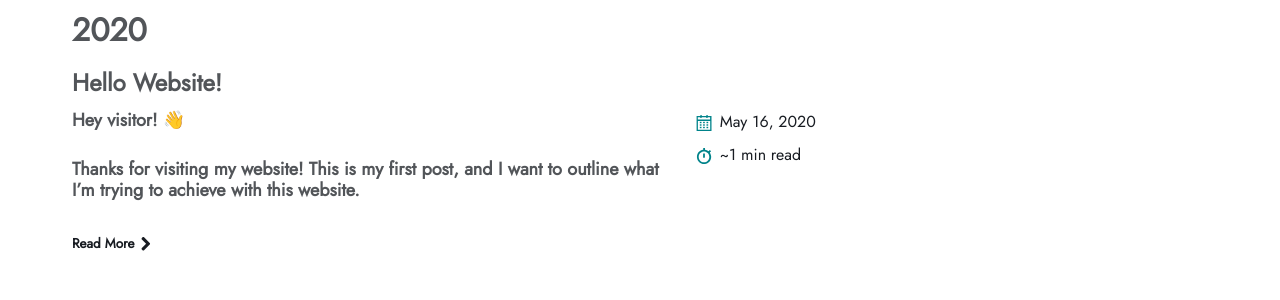
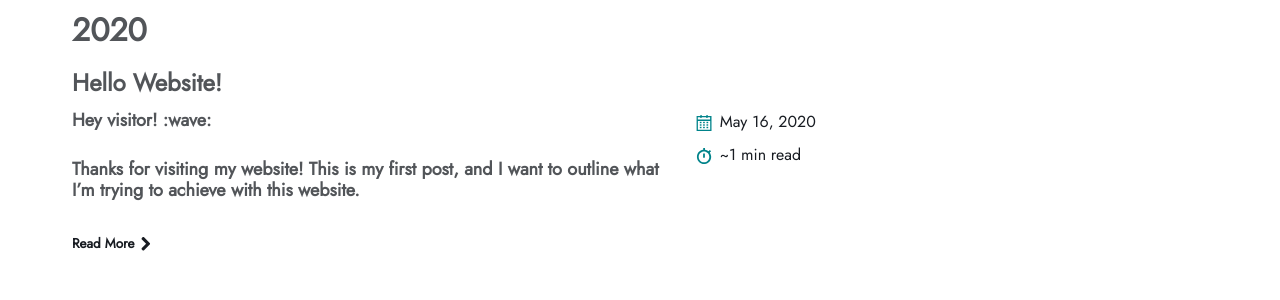
Before and after one commit to parthsaraswat/parthsaraswat.github.io, a Jekyll site: the page built from blog.md, in a window 1280 px wide. Shown: the part 407-707 px from the top of the page. Built offline with Jekyll 4.4.1, drawn with Linux system fonts in a browser that asks for light colours; emoji names are drawn with the system emoji font; part of the change alters nothing that is shown.

```diff
--- a/_config.yml
+++ b/_config.yml
@@ -43,7 +43,6 @@ plugins: # previsously gems
   - jekyll-seo-tag
   - jekyll-sitemap
   - jekyll-paginate
-  - jemoji
 feed:
   path: atom.xml
 
```
